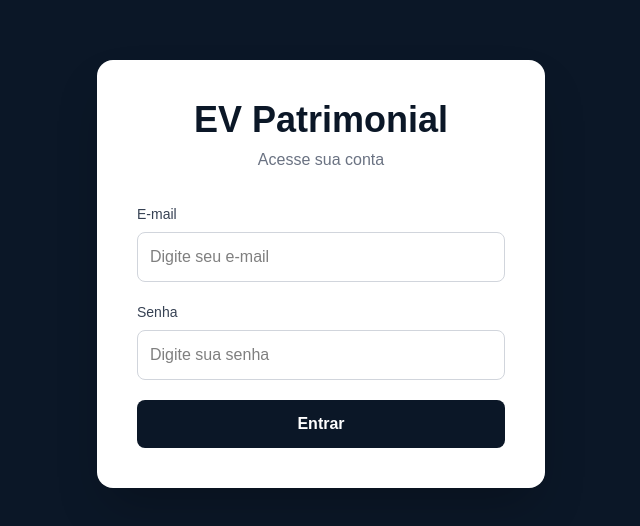
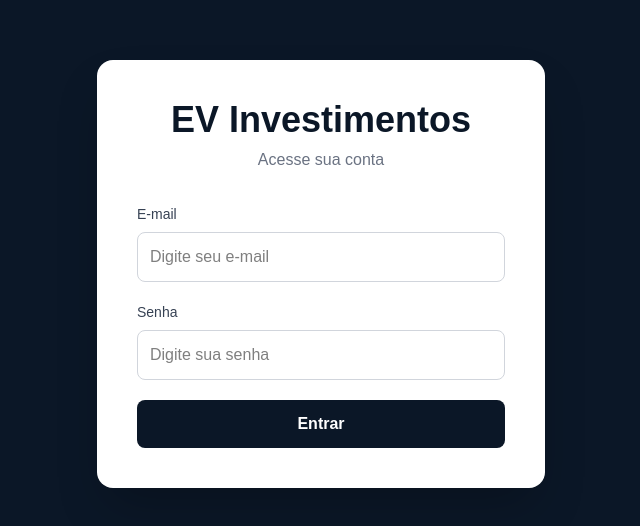
Before and after one commit to maninholgr/ev-patrimonial, a Next.js app: page / in a window 1280 px wide. Shown: the part 126-652 px from the top of the page, without its empty margins (319-959 px from the left). Built offline with nearby package versions, Linux system fonts and the light colour scheme; no server answers.

Commit message:
altera nome para EV Investimentos

```diff
--- a/app/dashboard/page.tsx
+++ b/app/dashboard/page.tsx
@@ -182,7 +182,7 @@ export default function Dashboard() {
       <aside className="w-64 bg-[#0B1727] p-6 text-white">
 
         <h1 className="mb-10 text-3xl font-bold">
-          EV Patrimonial
+          EV Investimentos
         </h1>
 
         <nav className="space-y-4">
--- a/app/dashboard/perfil/page.tsx
+++ b/app/dashboard/perfil/page.tsx
@@ -163,7 +163,7 @@ export default function Perfil() {
               </h2>
 
               <p className="text-gray-500">
-                Investidor EV Patrimonial
+                Investidor EV Investimentos
               </p>
 
             </div>
--- a/app/page.tsx
+++ b/app/page.tsx
@@ -45,7 +45,7 @@ export default function Home() {
       <div className="w-full max-w-md rounded-2xl bg-white p-10 shadow-2xl">
 
         <h1 className="mb-2 text-center text-4xl font-bold text-[#0B1727]">
-          EV Patrimonial
+          EV Investimentos
         </h1>
 
         <p className="mb-8 text-center text-gray-500">
--- a/package.json
+++ b/package.json
@@ -1,5 +1,5 @@
 {
-  "name": "ev-patrimonial",
+  "name": "ev-investimentos",
   "version": "0.1.0",
   "private": true,
   "scripts": {
```
Also changed, not shown: 1 other file (tests, documents, lock files or other folders).
